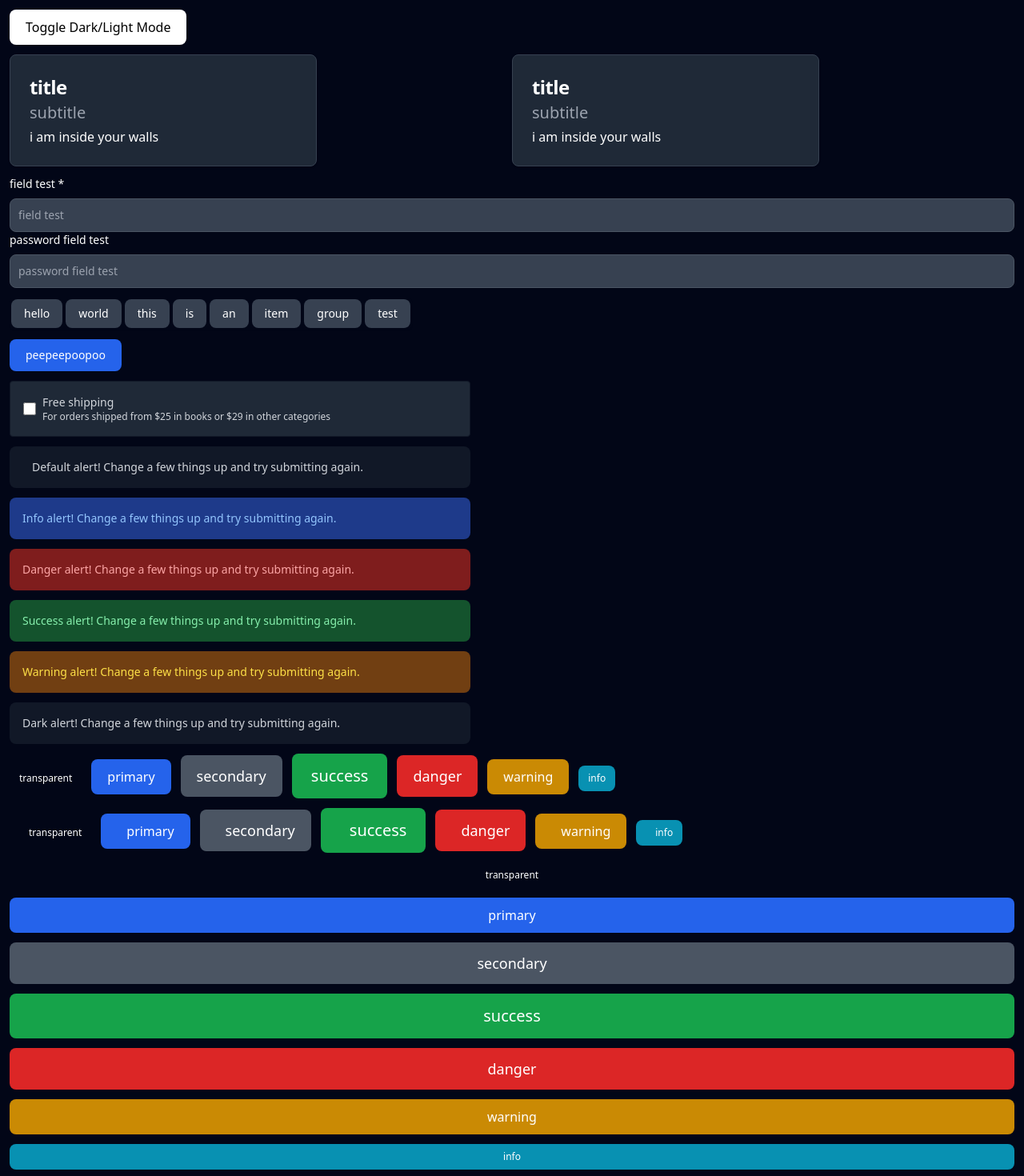
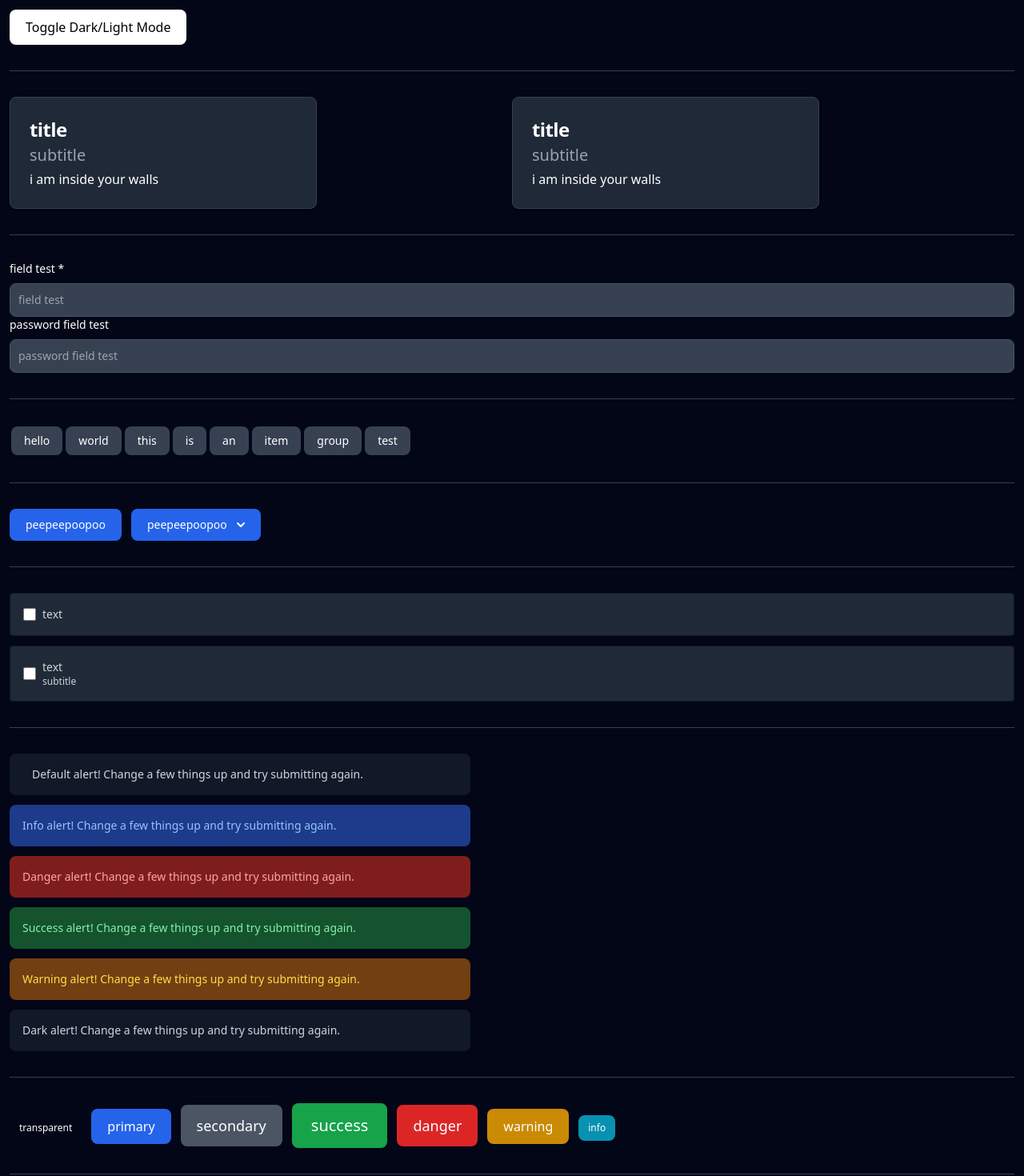
Before and after one commit to maximilianoluci/vue-playground, a Vue app: page / in a window 1280 px wide. Shown: the top 1470 px of the page at 80% size. Built offline with nearby package versions, Linux system fonts and the light colour scheme.

Commit message:
add HRs to homeview

```diff
--- a/src/components/checkbox/CheckboxComponent.vue
+++ b/src/components/checkbox/CheckboxComponent.vue
@@ -4,20 +4,18 @@
   >
     <div class="flex items-center h-5">
       <input
-        id="helper-checkbox"
-        aria-describedby="helper-checkbox-text"
+        :id="boxId"
+        :aria-describedby="helperId"
         type="checkbox"
         value=""
         class="w-4 h-4 text-blue-600 bg-gray-100 border-gray-300 rounded focus:ring-blue-500 dark:focus:ring-blue-600 dark:ring-offset-gray-800 focus:ring-2 dark:bg-gray-700 dark:border-gray-600"
       />
     </div>
     <div class="ms-2 text-sm">
-      <label for="helper-checkbox" class="font-medium text-gray-900 dark:text-gray-300">{{
-        text
-      }}</label>
+      <label :for="boxId" class="font-medium text-gray-900 dark:text-gray-300">{{ text }}</label>
       <p
         v-if="subtitle !== null"
-        id="helper-checkbox-text"
+        :id="helperId"
         class="text-xs font-normal text-gray-500 dark:text-gray-300"
       >
         {{ subtitle }}
@@ -27,8 +25,14 @@
 </template>
 
 <script setup lang="ts">
-defineProps<{
+import { computed } from "vue";
+
+const props = defineProps<{
+  id?: string;
   text: string;
-  subtitle: string;
+  subtitle?: string;
 }>();
+
+const boxId = computed<string>(() => `${props.id}-menu`);
+const helperId = computed<string>(() => `${props.id}-description`);
 </script>
--- a/src/views/HomeView.vue
+++ b/src/views/HomeView.vue
@@ -1,12 +1,8 @@
 <template>
   <div class="p-3 h-auto">
-    <button-component
-      class="mb-3"
-      text="Toggle Dark/Light Mode"
-      color="dark"
-      @click="toggleUiMode"
-    />
-    <div class="grid grid-cols-2 mb-3">
+    <button-component class="" text="Toggle Dark/Light Mode" color="dark" @click="toggleUiMode" />
+    <hr class="h-px my-8 bg-gray-200 border-0 dark:bg-gray-700" />
+    <div class="grid grid-cols-2">
       <card-component title="title" subtitle="subtitle" :hover="true"
         >i am inside your walls</card-component
       >
@@ -14,7 +10,8 @@
         >i am inside your walls</card-component
       >
     </div>
-    <div class="max-w-7xl mb-3">
+    <hr class="h-px my-8 bg-gray-200 border-0 dark:bg-gray-700" />
+    <div class="max-w-7xl">
       <input-component
         type="text"
         labelValue="field test"
@@ -27,16 +24,21 @@
         placeholder="password field test"
         :requiredLabel="false"
       />
-      <button-group-component class="mt-3" :items="buttonItems" />
     </div>
-    <dropdown-component label="peepeepoopoo" :hideCaret="true" :items="dropdownItems" />
-    <div class="max-w-xl mt-3 mb-3">
-      <checkbox-component
-        text="Free shipping"
-        subtitle="For orders shipped from $25 in books or $29 in other categories"
-      />
+    <hr class="h-px my-8 bg-gray-200 border-0 dark:bg-gray-700" />
+    <button-group-component :items="buttonItems" />
+    <hr class="h-px my-8 bg-gray-200 border-0 dark:bg-gray-700" />
+    <div class="flex-none flex-row space-x-3 grow-0">
+      <dropdown-component id="dd1" label="peepeepoopoo" :hideCaret="true" :items="dropdownItems" />
+      <dropdown-component id="dd2" label="peepeepoopoo" :items="dropdownItems" />
     </div>
-    <div class="grid grid-rows-6 gap-3 max-w-xl mb-3">
+    <hr class="h-px my-8 bg-gray-200 border-0 dark:bg-gray-700" />
+    <div class="flex-none flex-row space-y-3 grow-0">
+      <checkbox-component id="cb1" text="text" />
+      <checkbox-component id="cb2" text="text" subtitle="subtitle" />
+    </div>
+    <hr class="h-px my-8 bg-gray-200 border-0 dark:bg-gray-700" />
+    <div class="grid grid-rows-6 gap-3 max-w-xl">
       <alert-component text="Change a few things up and try submitting again." icon="info-circle" />
       <alert-component text="Change a few things up and try submitting again." color="info" />
       <alert-component text="Change a few things up and try submitting again." color="danger" />
@@ -44,7 +46,8 @@
       <alert-component text="Change a few things up and try submitting again." color="warning" />
       <alert-component text="Change a few things up and try submitting again." color="dark" />
     </div>
-    <div class="flex-none flex-row space-x-3 grow-0 mb-3">
+    <hr class="h-px my-8 bg-gray-200 border-0 dark:bg-gray-700" />
+    <div class="flex-none flex-row space-x-3 grow-0">
       <button-component text="transparent" color="transparent" size="xs" />
       <button-component text="primary" color="primary" size="base" />
       <button-component text="secondary" color="secondary" size="lg" />
@@ -53,7 +56,8 @@
       <button-component text="warning" color="warning" size="base" />
       <button-component text="info" color="info" size="xs" />
     </div>
-    <div class="flex-none flex-row space-x-3 grow-0 mb-3">
+    <hr class="h-px my-8 bg-gray-200 border-0 dark:bg-gray-700" />
+    <div class="flex-none flex-row space-x-3 grow-0">
       <button-component icon="apple" text="transparent" color="transparent" size="xs" />
       <button-component icon="apple" text="primary" color="primary" size="base" />
       <button-component icon="apple" text="secondary" color="secondary" size="lg" />
@@ -62,7 +66,8 @@
       <button-component icon="apple" text="warning" color="warning" size="base" />
       <button-component icon="apple" text="info" color="info" size="xs" />
     </div>
-    <div class="flex-none flex-row space-y-3 grow-0 mb-3">
+    <hr class="h-px my-8 bg-gray-200 border-0 dark:bg-gray-700" />
+    <div class="flex-none flex-row space-y-3 grow-0">
       <button-component text="transparent" color="transparent" size="xs" :full-width="true" />
       <button-component text="primary" color="primary" size="base" :full-width="true" />
       <button-component text="secondary" color="secondary" size="lg" :full-width="true" />
@@ -71,7 +76,8 @@
       <button-component text="warning" color="warning" size="base" :full-width="true" />
       <button-component text="info" color="info" size="xs" :full-width="true" />
     </div>
-    <div class="flex-none flex-row space-y-3 grow-0 mb-3">
+    <hr class="h-px my-8 bg-gray-200 border-0 dark:bg-gray-700" />
+    <div class="flex-none flex-row space-y-3 grow-0">
       <button-component
         icon="apple"
         text="transparent"
```
